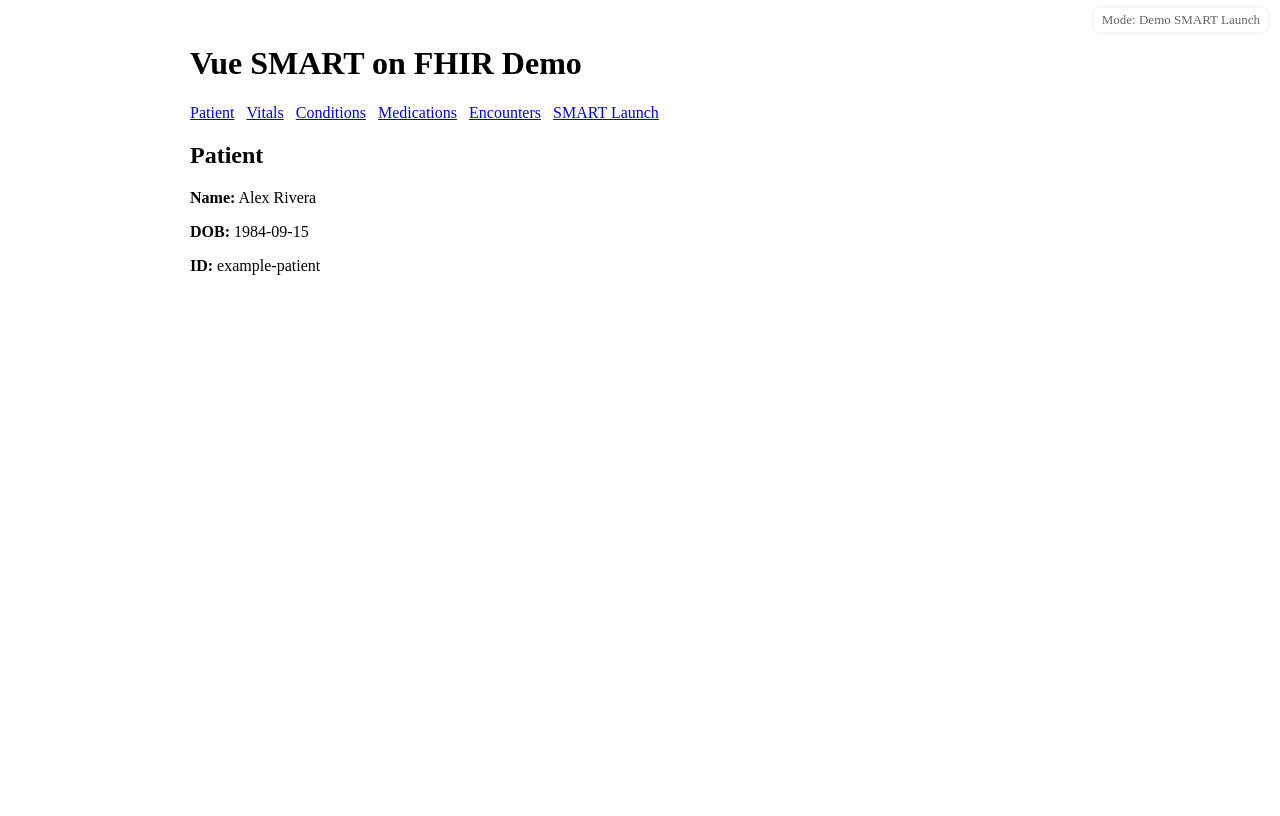
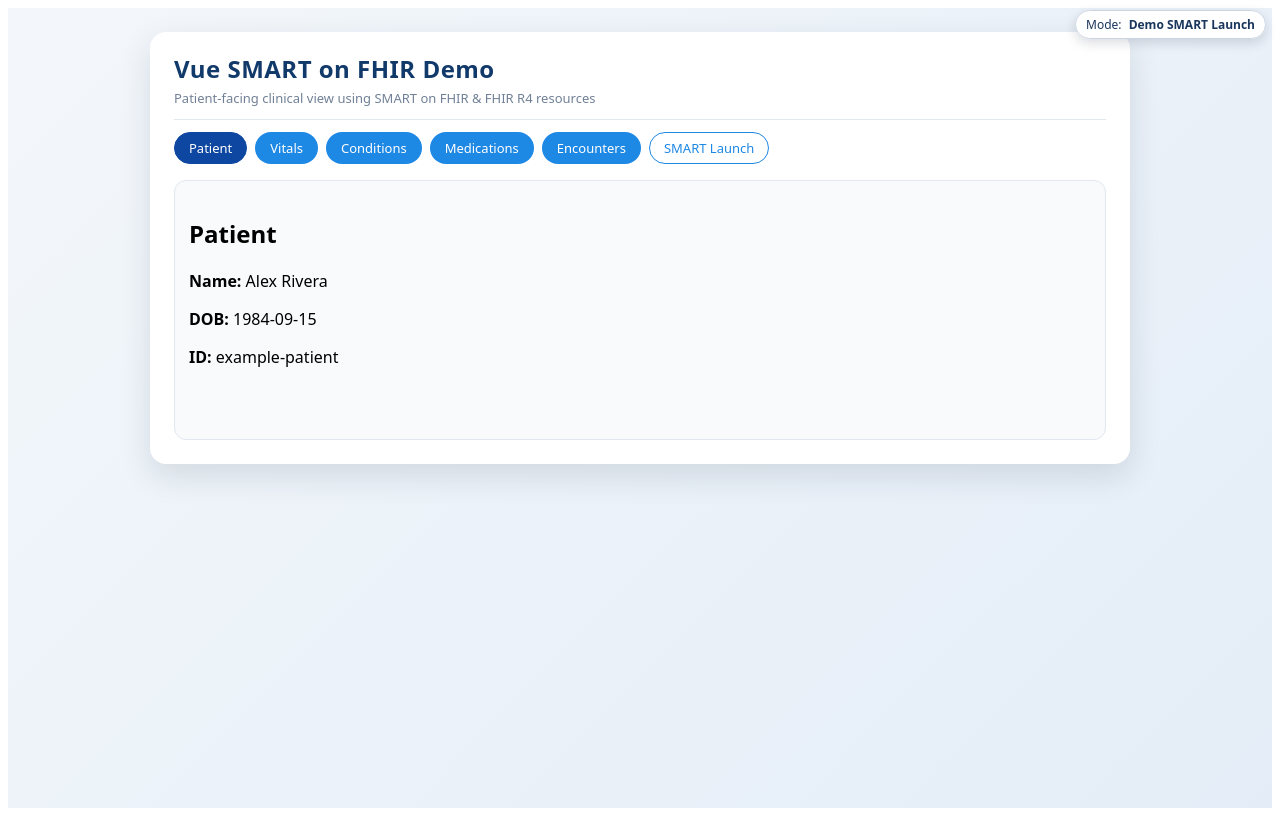
Before and after one commit to robbiesherre67/vue-smart-fhir-starter, a Vue app: page / in a window 1280 px wide. Built offline with nearby package versions, Linux system fonts and the light colour scheme.

Commit message:
update style

```diff
--- a/src/App.vue
+++ b/src/App.vue
@@ -1,27 +1,49 @@
 <template>
-  <div style="padding:16px; max-width:900px; margin:auto;">
-    <h1>Vue SMART on FHIR Demo</h1>
+  <div class="app-root">
+    <!-- Top mode badge -->
+    <div class="mode-indicator">
+      Mode:
+      <span v-if="isDemo">Demo SMART Launch</span>
+      <span v-else-if="isMock">Mock</span>
+      <span v-else>SMART OAuth</span>
+    </div>
 
-    <nav style="display:flex; flex-wrap:wrap; gap:12px; margin:12px 0;">
-      <router-link to="/">Patient</router-link>
-      <router-link to="/vitals">Vitals</router-link>
-      <router-link to="/conditions">Conditions</router-link>
-      <router-link to="/meds">Medications</router-link>
-      <router-link to="/encounters">Encounters</router-link>
-      <router-link to="/launch">SMART Launch</router-link>
-    </nav>
+    <!-- Main content card -->
+    <div class="app-shell">
+      <header class="app-header">
+        <div>
+          <h1 class="app-title">Vue SMART on FHIR Demo</h1>
+          <p class="app-subtitle">
+            Patient-facing clinical view using SMART on FHIR & FHIR R4 resources
+          </p>
+        </div>
+      </header>
 
-    <router-view />
-  </div>
+      <nav class="app-nav">
+        <router-link to="/" class="nav-link">
+          Patient
+        </router-link>
+        <router-link to="/vitals" class="nav-link">
+          Vitals
+        </router-link>
+        <router-link to="/conditions" class="nav-link">
+          Conditions
+        </router-link>
+        <router-link to="/meds" class="nav-link">
+          Medications
+        </router-link>
+        <router-link to="/encounters" class="nav-link">
+          Encounters
+        </router-link>
+        <router-link to="/launch" class="nav-link nav-link-secondary">
+          SMART Launch
+        </router-link>
+      </nav>
 
-  <!-- Mode Indicator (top-right) -->
-  <div
-    style="position:fixed; top:8px; right:12px; font-size:13px; color:#666; background:#fff; padding:4px 8px; border-radius:6px; box-shadow:0 0 4px rgba(0,0,0,0.1);"
-  >
-    Mode:
-    <span v-if="isDemo">Demo SMART Launch</span>
-    <span v-else-if="isMock">Mock</span>
-    <span v-else>SMART OAuth</span>
+      <main class="app-main">
+        <router-view />
+      </main>
+    </div>
   </div>
 </template>
 
@@ -31,3 +53,154 @@
 const isMock = computed(() => import.meta.env.VITE_USE_MOCK === "1");
 const isDemo = computed(() => import.meta.env.VITE_DEMO_LAUNCH === "1");
 </script>
+
+<style scoped>
+.app-root {
+  min-height: 100vh;
+  margin: 0;
+  padding: 24px 12px;
+  box-sizing: border-box;
+  background: linear-gradient(135deg, #f3f7fb 0%, #e4edf7 100%);
+  display: flex;
+  justify-content: center;
+  align-items: flex-start;
+  font-family: system-ui, -apple-system, BlinkMacSystemFont, "Segoe UI", sans-serif;
+}
+
+/* Main white card */
+.app-shell {
+  width: 100%;
+  max-width: 980px;
+  background: #ffffff;
+  border-radius: 16px;
+  box-shadow: 0 12px 32px rgba(15, 35, 52, 0.12);
+  padding: 20px 24px 24px;
+  box-sizing: border-box;
+}
+
+/* Header */
+.app-header {
+  display: flex;
+  justify-content: space-between;
+  align-items: flex-start;
+  border-bottom: 1px solid #e2e8f0;
+  padding-bottom: 12px;
+  margin-bottom: 12px;
+}
+
+.app-title {
+  margin: 0;
+  font-size: 24px;
+  color: #113a6b;
+  letter-spacing: 0.02em;
+}
+
+.app-subtitle {
+  margin: 4px 0 0;
+  font-size: 13px;
+  color: #718096;
+}
+
+/* Navigation as pills */
+.app-nav {
+  display: flex;
+  flex-wrap: wrap;
+  gap: 8px;
+  margin: 10px 0 16px;
+}
+
+.nav-link {
+  display: inline-flex;
+  align-items: center;
+  justify-content: center;
+  padding: 6px 14px;
+  border-radius: 999px;
+  font-size: 13px;
+  font-weight: 500;
+  text-decoration: none;
+  border: 1px solid transparent;
+  background: #1e88e5;        /* blue button */
+  color: #ffffff;             /* white text */
+  transition:
+    background-color 0.15s ease,
+    box-shadow 0.15s ease,
+    transform 0.05s ease,
+    border-color 0.15s ease,
+    color 0.15s ease;
+}
+
+.nav-link:hover {
+  background: #1565c0;
+  box-shadow: 0 4px 10px rgba(21, 101, 192, 0.3);
+  transform: translateY(-1px);
+}
+
+/* Secondary style for SMART Launch (outline variant) */
+.nav-link-secondary {
+  background: #ffffff;
+  color: #1e88e5;
+  border-color: #1e88e5;
+}
+
+.nav-link-secondary:hover {
+  background: #e3f2fd;
+  color: #0d47a1;
+}
+
+/* Active route styling */
+.nav-link.router-link-active {
+  background: #0d47a1;
+  border-color: #0d47a1;
+  color: #ffffff;
+}
+
+/* Main content area */
+.app-main {
+  background: #f8fafc;
+  border-radius: 12px;
+  padding: 16px 14px;
+  min-height: 260px;
+  box-sizing: border-box;
+  border: 1px solid #e2e8f0;
+}
+
+/* Mode indicator pill */
+.mode-indicator {
+  position: fixed;
+  top: 10px;
+  right: 14px;
+  font-size: 12px;
+  color: #1a365d;
+  background: rgba(255, 255, 255, 0.96);
+  padding: 5px 10px;
+  border-radius: 999px;
+  box-shadow: 0 4px 12px rgba(15, 23, 42, 0.15);
+  border: 1px solid #cbd5e1;
+  z-index: 50;
+}
+
+.mode-indicator span {
+  font-weight: 600;
+  margin-left: 4px;
+}
+
+/* Responsive tweaks */
+@media (max-width: 768px) {
+  .app-shell {
+    padding: 16px 14px 18px;
+  }
+
+  .app-header {
+    flex-direction: column;
+    gap: 8px;
+  }
+
+  .app-title {
+    font-size: 20px;
+  }
+
+  .app-main {
+    padding: 12px 10px;
+  }
+}
+</style>
```
